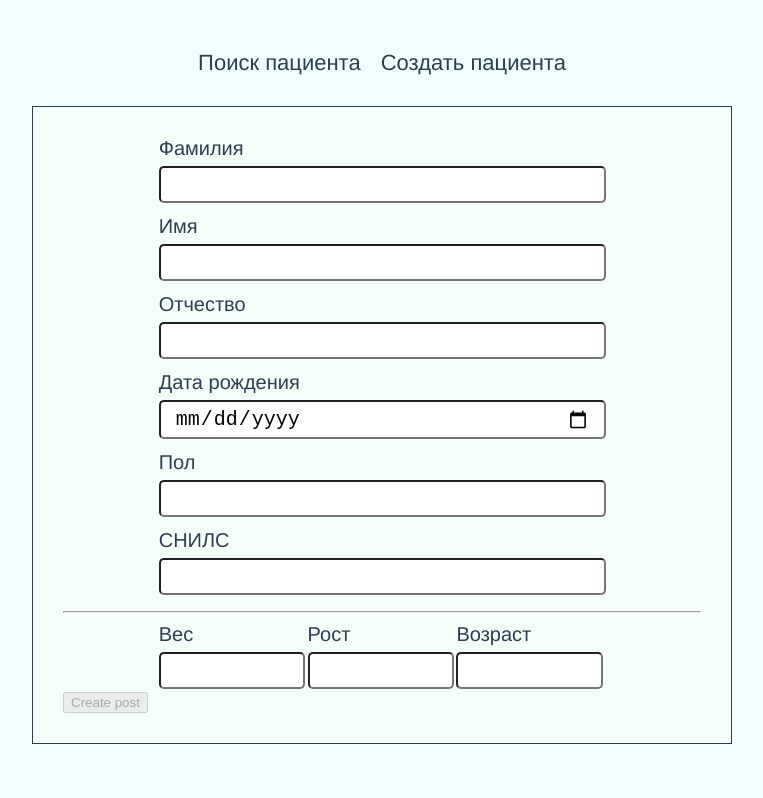
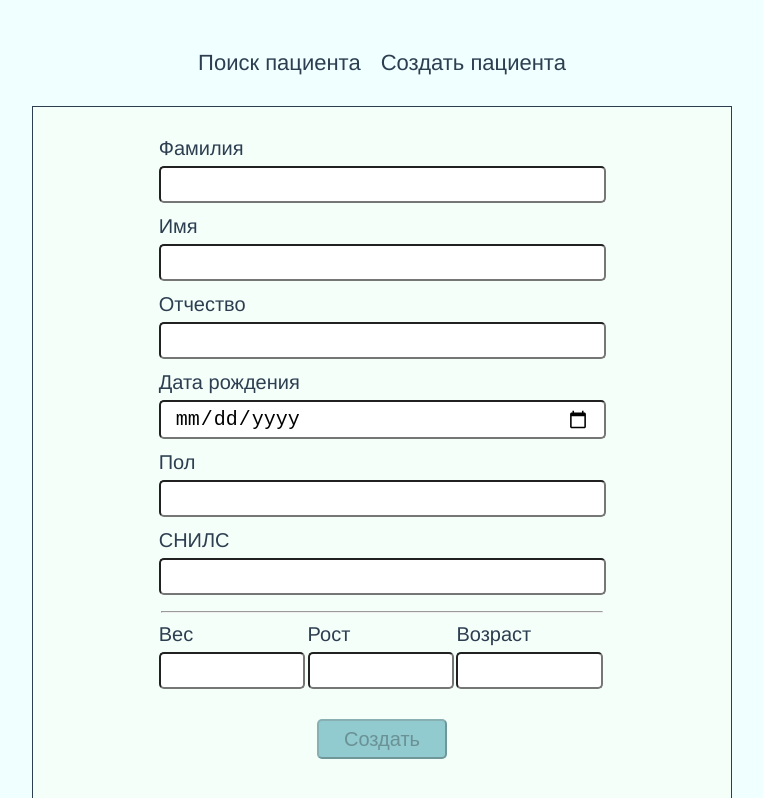
Before and after one commit to ToNi310558/consultations, a Vue app: page /newPatient in a window 1280 px wide. Shown: the top 798 px of the page, without its empty margins (258-1021 px from the left). Built offline with nearby package versions, Linux system fonts and the light colour scheme.

Commit message:
just save

```diff
--- a/src/App.vue
+++ b/src/App.vue
@@ -10,7 +10,7 @@
 
 
 <script>
-  import Patients from "./views/Patients";
+  import Patients from "./views/patients.vue";
   export default {
     components: {Patients}
   }
--- a/src/components/filters.vue
+++ b/src/components/filters.vue
@@ -38,5 +38,6 @@
         height: 30px;
         border-radius: 5px;
         font-size: 16px;
+        background: #91cacf;
     }
 </style>
--- a/src/router/index.js
+++ b/src/router/index.js
@@ -1,8 +1,8 @@
 import Vue from 'vue'
 import VueRouter from 'vue-router'
-import Patients from '../views/Patients.vue'
+import Patients from '../views/patients.vue'
 const newPatient = () => import('../views/newPatient.vue')
-
+import patient from '../views/patient/_id'
 Vue.use(VueRouter)
 
 const routes = [
@@ -15,6 +15,11 @@ const routes = [
     path: '/newPatient',
     name: 'newPatient',
     component: newPatient
+  },
+  {
+    path: '/patient/_id',
+    name: 'patient',
+    component: patient
   }
 ]
 
--- a/src/views/About.vue
+++ /dev/null
@@ -1,5 +0,0 @@
-<template>
-  <div class="about">
-    <h1>This is an about page</h1>
-  </div>
-</template>
--- a/src/views/newPatient.vue
+++ b/src/views/newPatient.vue
@@ -83,15 +83,17 @@
                 </label>
             </section>
 
+            <div class="btn-container">
+                <button type="submit" class="btn" :disabled="disBtn">Создать</button>
+            </div>
 
-            <button type="submit" class="btn" :disabled="disBtn">Create post</button>
         </form>
     </div>
 </template>
 
 <script>
     import {mapMutations} from 'vuex'
-    import { required,  helpers, minDate} from 'vuelidate/lib/validators';
+    import { required,  helpers} from 'vuelidate/lib/validators';
     const alpha = helpers.regex('alpha', /^[ЁА-Яёа-я]*$/);
     const onlyNumbers = helpers.regex('onlyNumbers', /[0-9]/);
     export default {
@@ -284,4 +286,18 @@
         margin-top: 6px;
         border-radius: 5px;
     }
+    .btn-container{
+        margin: 30px auto;
+        text-align: center;
+    }
+    .btn{
+        border-radius: 5px;
+        font-size: 20px;
+        background: #91cacf;
+        width: 130px;
+        height: 40px;
+    }
+    hr{
+        width: 69%;
+    }
 </style>
--- /dev/null
+++ b/src/views/patient/_id.vue
@@ -0,0 +1,15 @@
+<template>
+    <section>
+        <h1>Patient </h1>
+    </section>
+</template>
+
+<script>
+    export default {
+        name: "_id"
+    }
+</script>
+
+<style scoped>
+
+</style>
--- a/src/views/Patients.vue
+++ b/src/views/patients.vue
@@ -3,11 +3,13 @@
 
    <filters/>
 
-    <div v-for="patient in allPatients"  class="patient-flexbox">
+    <div v-for="patient in allPatients" :key="patient.id"  class="patient-flexbox">
       <div class="patient-fio">
+          <a href="#" @click.prevent="openPatient(patient)">
               {{patient.surname}}
               {{patient.name}}
               {{patient.patronymic}}
+          </a>
       </div>
       <div class="patient-birthdate">{{patient.birthdate}}</div>
     </div>
@@ -24,7 +26,12 @@ export default {
   components: {
     Filters
   },
-  computed: mapGetters(["allPatients"])
+  computed: mapGetters(["allPatients"]),
+    methods: {
+      openPatient(patient) {
+          this.$router.push('/patient/.' + patient.id)
+      }
+    }
 }
 </script>
 
@@ -35,14 +42,12 @@ export default {
     padding: 30px;
       margin-top: 30px;
   }
-  .new-patient{
-      .patient-flexbox;
-      justify-content: center;
-      margin: 6px 200px 10px 200px;
   a{
       text-decoration: none;
       color: #2c3e50;
   }
+  a:hover{
+      border-bottom: 2px solid #2c3e50;
   }
   .patient-flexbox{
     display: flex;
```
Lines whose indentation alone changed are shown as unchanged.
